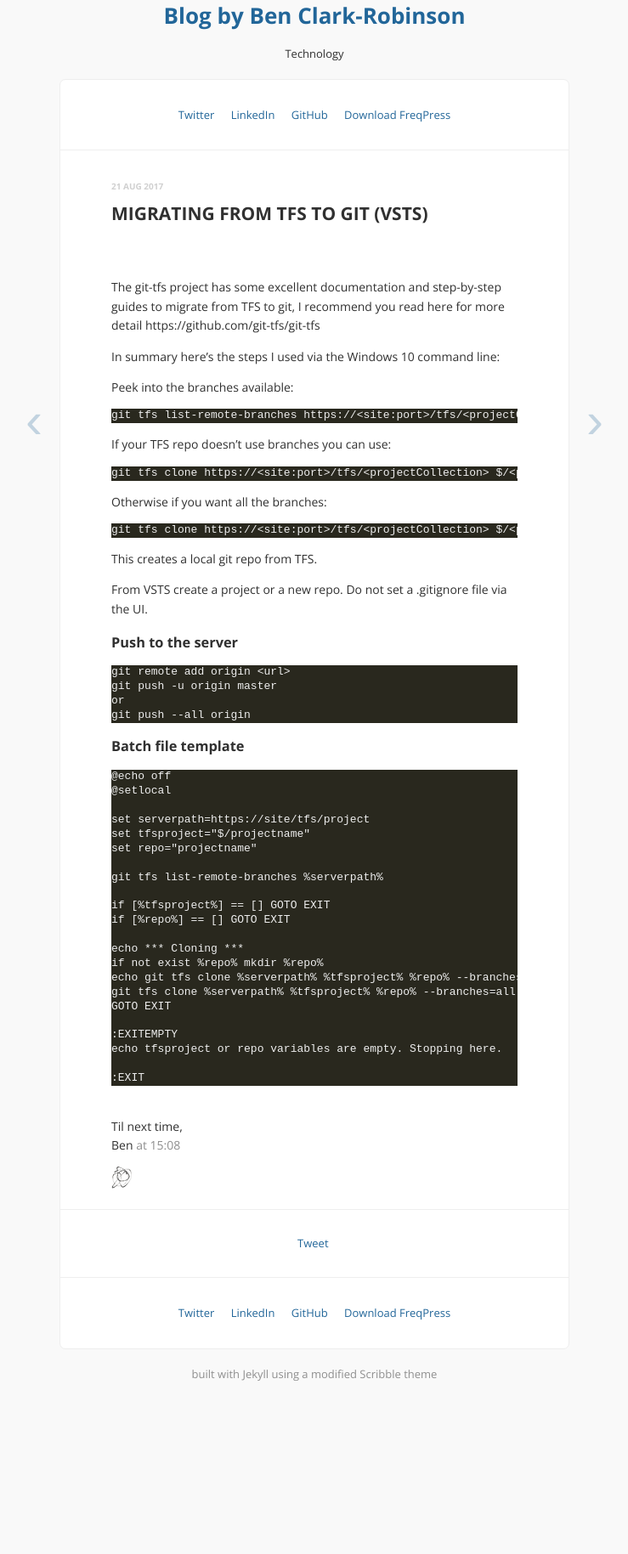
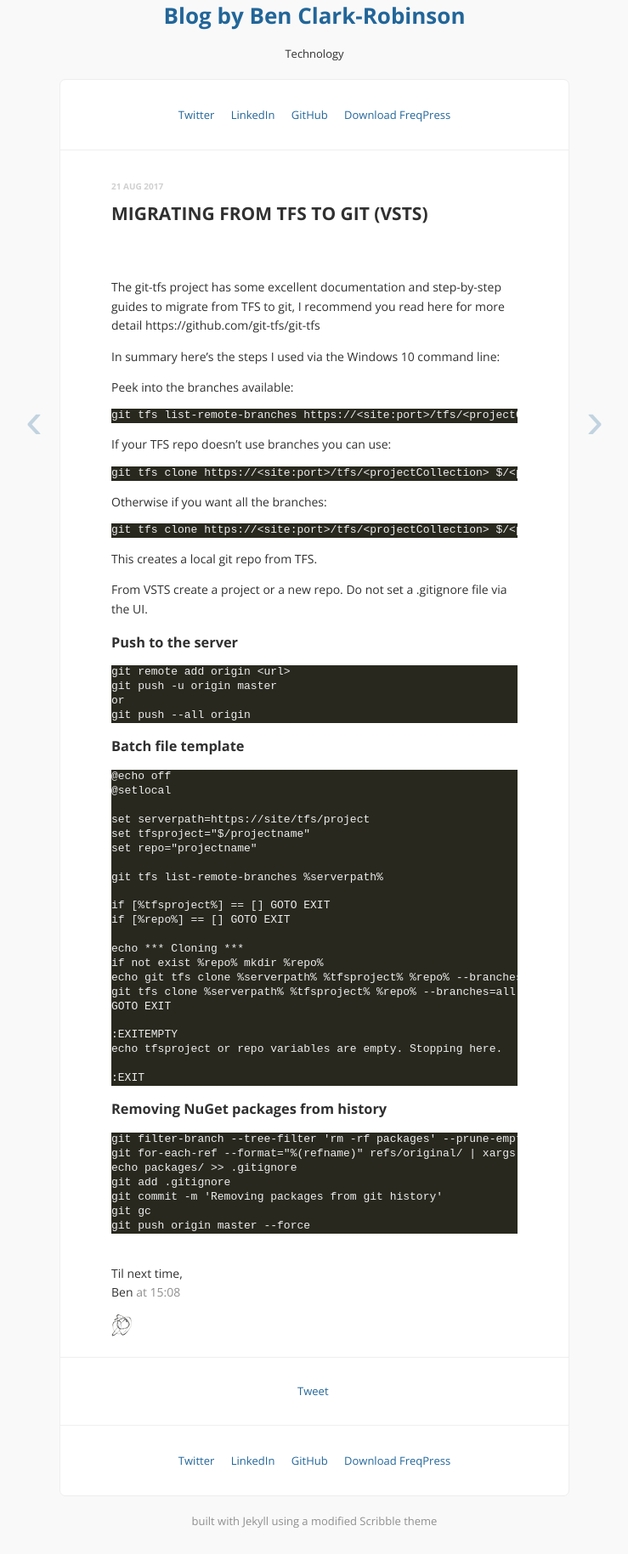
Before and after one commit to Mozketo/mozketo.github.io, a Jekyll site: the page built from _posts/2017-08-21-migrating-from-tfs-to-git.md, in a window 1280 px wide. Shown: the whole page at 85% size, without its empty margins (270-1009 px from the left). Built offline with Jekyll 4.4.1, drawn with Linux system fonts in a browser that asks for light colours; comment, search, counter and statistics services are not loaded; before the commit the page ends 1656 px from its top, so only the background shows below that.

Commit message:
Added reminder to remove /packages

````diff
--- a/_posts/2017-08-21-migrating-from-tfs-to-git.md
+++ b/_posts/2017-08-21-migrating-from-tfs-to-git.md
@@ -68,3 +68,15 @@ echo tfsproject or repo variables are empty. Stopping here.
 
 :EXIT
 ```
+
+### Removing NuGet packages from history
+
+```
+git filter-branch --tree-filter 'rm -rf packages' --prune-empty HEAD
+git for-each-ref --format="%(refname)" refs/original/ | xargs -n 1 git update-ref -d
+echo packages/ >> .gitignore
+git add .gitignore
+git commit -m 'Removing packages from git history'
+git gc
+git push origin master --force
+```
````
